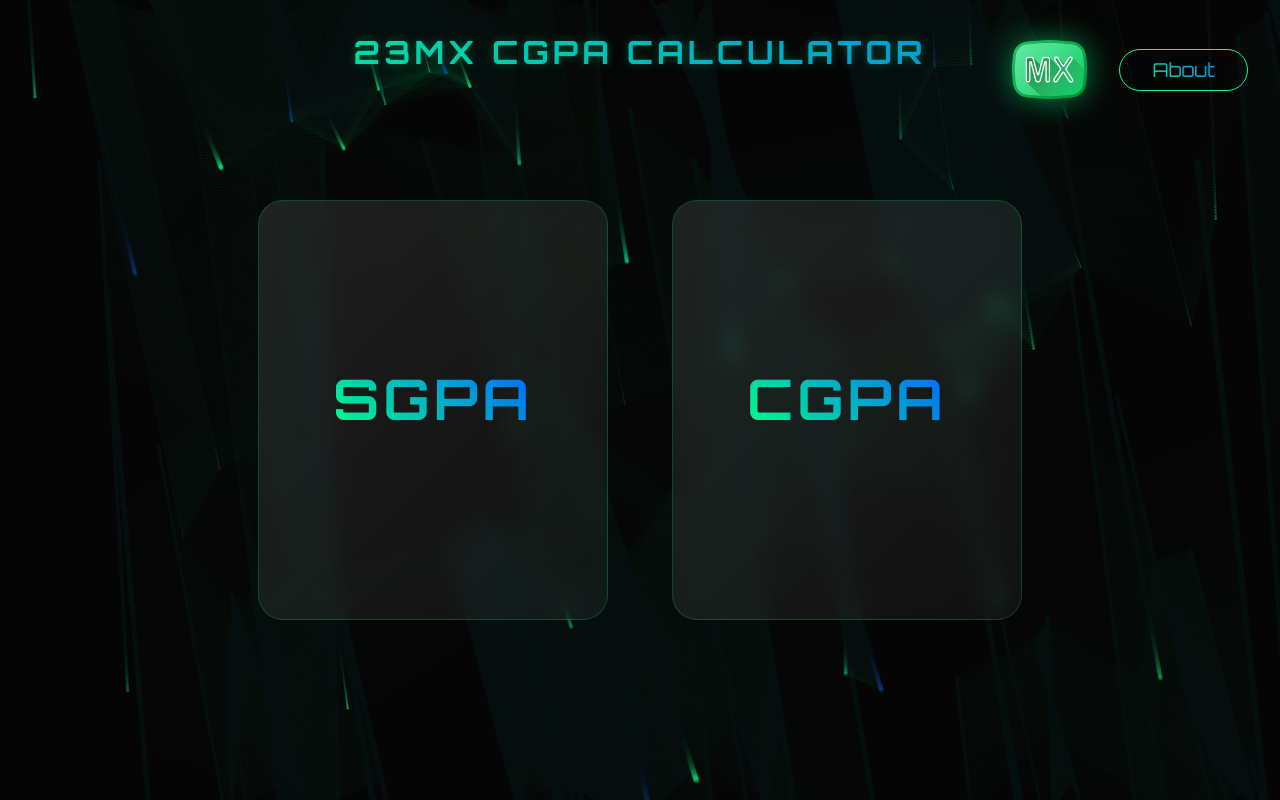
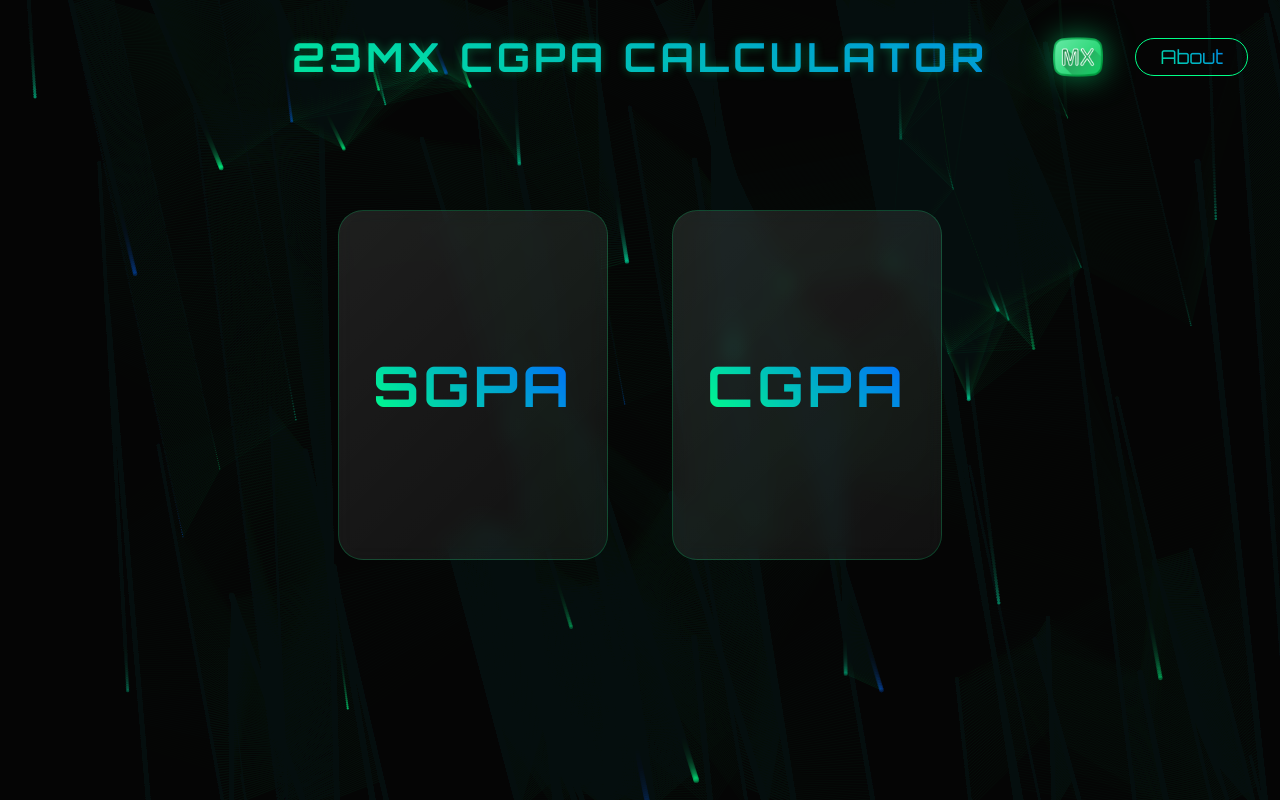
Before and after one commit to MohanB07/23MX-CGPA-CALCULATOR, a website: page public/index.html in a window 1280 px wide. Drawn offline with Linux system fonts and the light colour scheme.

Commit message:
design changes updated

```diff
--- a/public/styles/calculate.css
+++ b/public/styles/calculate.css
@@ -1,14 +1,79 @@
-.calculator-container {
+html, body {
+    height: 100%;
+    overflow-y: auto;
+    margin: 0;
+    padding: 0;
+    background: linear-gradient(135deg, #1a1a1a, #0a0a0a);
     position: relative;
-    z-index: 2;
-    padding: 100px 2rem 4rem;
+}
+
+body {
+    margin: 0;
+    padding: 0;
+    min-height: 100vh;
+    position: relative;
+    overflow-x: hidden;
+    background: transparent;
+    scrollbar-width: none;
+    -ms-overflow-style: none;
+}
+
+body::-webkit-scrollbar {
+    display: none;
+}
+
+#particleCanvas {
+    position: fixed;
+    top: 0;
+    left: 0;
     width: 100%;
+    height: 100%;
+    z-index: -1;
+}
+
+
+header {
+    width: 100%;
+    padding: 1rem 0;
+    background: transparent;
+}
+
+.nav-container {
+    display: flex;
+    justify-content: space-between;
+    align-items: center;
     max-width: 1200px;
     margin: 0 auto;
+    position: relative;
+    margin-top: -25px;
+}
+
+.logo-container {
+    width: 50px; /* Adjust based on your logo size */
+    height: 50px;
+    margin-right: -35px;
+}
+
+.logo-container img {
+    width: 100%;
+    height: 100%;
+    object-fit: contain;
+}
+
+.calculator-container {
+    max-width: 800px;
+    width: 90%;
+    margin: 2rem auto;
+    margin-top: 100px;
+    padding: 2rem;
+    background: rgba(255, 255, 255, 0.1);
+    backdrop-filter: blur(10px);
+    border-radius: 15px;
+    box-shadow: 0 4px 6px rgba(0, 0, 0, 0.1);
 }
 
 .back-btn {
-    position: fixed;
+    position: relative;
     top: 2rem;
     left: 2rem;
     background: linear-gradient(45deg, var(--primary-color), var(--secondary-color));
@@ -18,7 +83,7 @@
     text-decoration: none;
     font-size: 1.2rem;
     font-weight: 500;
-    padding: 0.5rem 1.5rem;
+    padding: 0.4rem 1rem;
     border: 1px solid var(--primary-color);
     border-radius: 25px;
     transition: all 0.3s ease;
@@ -28,6 +93,7 @@
     align-items: center;
     gap: 0.5rem;
     z-index: 100;
+    margin-top: -50px;
 }
 
 .back-btn:hover {
@@ -44,23 +110,28 @@
 }
 
 .title {
+    position: absolute;
+    left: 50%;
+    transform: translateX(-50%);
     text-align: center;
     background: linear-gradient(45deg, var(--primary-color), var(--secondary-color));
     -webkit-background-clip: text;
     background-clip: text;
     color: transparent;
-    font-size: 2.5rem;
-    margin-bottom: 3rem;
+    font-size: 2rem;
+    margin: 0;
     text-transform: uppercase;
     letter-spacing: 4px;
     text-shadow: 0 0 10px rgba(0, 255, 136, 0.3);
+    font-weight: bold;
+    margin-top: 10px;
+    margin-left: 30px;
 }
 
 .semesters-container {
     display: flex;
     flex-direction: column;
-    gap: 3rem;
-    margin-bottom: 3rem;
+    gap: 2rem;
 }
 
 .semester-section {
--- a/public/styles/semesters.css
+++ b/public/styles/semesters.css
@@ -1,16 +1,35 @@
+* {
+    margin: 0;
+    padding: 0;
+    box-sizing: border-box;
+}
+
+html, body {
+    margin: 0;
+    padding: 0;
+    height: 100%;
+    overflow: hidden;
+}
+
 .semester-container {
     position: relative;
+    margin-top: 0%;
+    margin-bottom: 0%;
     z-index: 2;
     display: flex;
     flex-direction: column;
     align-items: center;
+    justify-content: center; /* Added this */
     min-height: 100vh;
-    padding: 100px 2rem 2rem;
+    height: 100vh; /* Added fixed height */
+    padding: 0 2rem; /* Removed top padding */
+    overflow: hidden; /* Prevent scrolling */
+    gap: 1rem; /* Add space between elements */
 }
 
 .title {
     text-align: center;
-    margin-bottom: 2rem;
+    margin-bottom: -3rem;
 }
 
 .title h1 {
@@ -18,7 +37,7 @@
     -webkit-background-clip: text;
     background-clip: text;
     color: transparent;
-    font-size: 2.5rem;
+    font-size: 2rem;
     text-transform: uppercase;
     letter-spacing: 4px;
     text-shadow: 0 0 10px rgba(0, 255, 136, 0.3);
@@ -26,10 +45,13 @@
 
 .semester-grid {
     display: grid;
+    margin-top: 0;
+    margin-bottom: 0%;
     grid-template-columns: repeat(2, 1fr);
-    gap: 2rem;
-    max-width: 1000px;
+    gap: 1rem;
+    max-width: 700px;
     width: 100%;
+    max-height: 40vh; /* Limit the height */
 }
 
 .semester-card {
@@ -37,7 +59,7 @@
     backdrop-filter: blur(10px);
     border-radius: 20px;
     border: 1px solid rgba(0, 255, 136, 0.2);
-    height: 200px;
+    height: 100px; /* Reduced height */
     cursor: pointer;
     position: relative;
     overflow: hidden;
@@ -147,7 +169,7 @@
 }
 
 .logo-container {
-    width: 75px;
+    width: 50px;
     height: auto;
     display: flex;
     align-items: center;
@@ -171,7 +193,7 @@
     text-decoration: none;
     font-size: 1.2rem;
     font-weight: 500;
-    padding: 0.5rem 1.5rem;
+    padding: 0.4rem 1rem;
     border: 1px solid var(--primary-color);
     border-radius: 25px;
     transition: all 0.3s ease;
@@ -197,7 +219,7 @@
 }
 
 .proceed-btn {
-    margin-top: 2rem;
+    margin-top: 1rem;
     padding: 1rem 3rem;
     font-size: 1.2rem;
     background: linear-gradient(45deg, var(--primary-color), var(--secondary-color));
@@ -266,15 +288,20 @@
 
 /* Mobile Responsive Design */
 @media (max-width: 768px) {
+    .semester-container {
+        padding: 1rem;
+        gap: 1rem;
+    }
+
     .semester-grid {
         grid-template-columns: 1fr;
         gap: 1rem;
+        max-height: 50vh; /* Adjust for mobile */
     }
 
     .semester-card {
-        height: 150px;
+        height: 100px; /* Further reduced height for mobile */
     }
-
     .semester-card h2 {
         font-size: 1.5rem;
     }
@@ -288,7 +315,7 @@
 
     .proceed-btn {
         padding: 0.8rem 2rem;
-        font-size: 1rem;
+        font-size: 0.9rem;
     }
 
     .logo-container {
@@ -296,6 +323,6 @@
     }
 
     .title h1 {
-        font-size: 1.8rem;
+        font-size: 1.5rem;
     }
 }
--- a/public/styles/style.css
+++ b/public/styles/style.css
@@ -12,6 +12,13 @@
     padding: 0;
     box-sizing: border-box;
     font-family: 'Orbitron', sans-serif;
+}
+
+html, body {
+    margin: 0;
+    padding: 0;
+    height: 100%;
+    overflow: hidden;
 }
 
 body {
@@ -46,7 +53,7 @@ header {
     -webkit-background-clip: text;
     background-clip: text;
     color: transparent;
-    font-size: 2rem;
+    font-size: 2.5rem;
     text-transform: uppercase;
     letter-spacing: 4px;
     text-shadow: 0 0 10px rgba(0, 255, 136, 0.3);
@@ -68,7 +75,7 @@ header {
     color: transparent;
     text-decoration: none;
     font-size: 1.2rem;
-    padding: 0.5rem 2rem;
+    padding: 0.4rem 1.5rem;
     border: 1px solid var(--primary-color);
     border-radius: 25px;
     transition: all 0.3s ease;
@@ -83,7 +90,7 @@ header {
 }
 
 .logo-container {
-    width: 75px;
+    width: 50px;
     height: auto;
     display: flex;
     align-items: center;
@@ -104,11 +111,14 @@ header {
     align-items: center;
     gap: 4rem;
     padding: 2rem;
+    max-width: 1200px;
+    margin: 0 auto;
+    flex-wrap: wrap;
 }
 
 .card {
-    width: 350px;
-    height: 420px;
+    width: 270px; /* Reduced width */
+    height: 350px; /* Adjusted height */
     background: linear-gradient(135deg, rgba(255, 255, 255, 0.1), rgba(255, 255, 255, 0.05));
     backdrop-filter: blur(10px);
     border-radius: 25px;
@@ -116,6 +126,22 @@ header {
     position: relative;
     overflow: hidden;
     cursor: pointer;
+    transition: all 0.3s ease;
+    display: flex; /* Add this */
+    justify-content: center; /* Add this */
+    align-items: center; /* Add this */
+}
+
+.card h2 {
+    background: linear-gradient(45deg, var(--primary-color), var(--secondary-color));
+    -webkit-background-clip: text;
+    background-clip: text;
+    color: transparent;
+    font-size: 3.5rem;
+    text-transform: uppercase;
+    letter-spacing: 4px;
+    text-align: center;
+    margin: 0; /* Reset margin */
     transition: all 0.3s ease;
 }
 
@@ -145,28 +171,17 @@ header {
     box-shadow: var(--neon-glow);
 }
 
-.card-content {
-    height: 100%;
+.card-container {
+    position: relative;
+    z-index: 2;
     display: flex;
-    flex-direction: column;
     justify-content: center;
     align-items: center;
+    gap: 4rem;
     padding: 2rem;
-    position: relative;
-    z-index: 1;
-}
-
-.card h2 {
-    background: linear-gradient(45deg, var(--primary-color), var(--secondary-color));
-    -webkit-background-clip: text;
-    background-clip: text;
-    color: transparent;
-    font-size: 3.5rem;
-    text-transform: uppercase;
-    letter-spacing: 4px;
-    text-align: center;
-    margin-bottom: 1.5rem;
-    transition: all 0.3s ease;
+    max-width: 1200px; /* Add maximum width */
+    margin: 0 auto; /* Center the container */
+    flex-wrap: wrap; /* Allow cards to wrap on smaller screens */
 }
 
 .card:hover h2 {
@@ -220,6 +235,7 @@ header {
         flex-direction: column;
         gap: 2rem;
         padding: 1rem;
+        max-width: 100%; /* Allow full width on mobile */
     }
 
     .card {
```
Also changed, not shown: public/calculate.html (+4 -5 lines).
